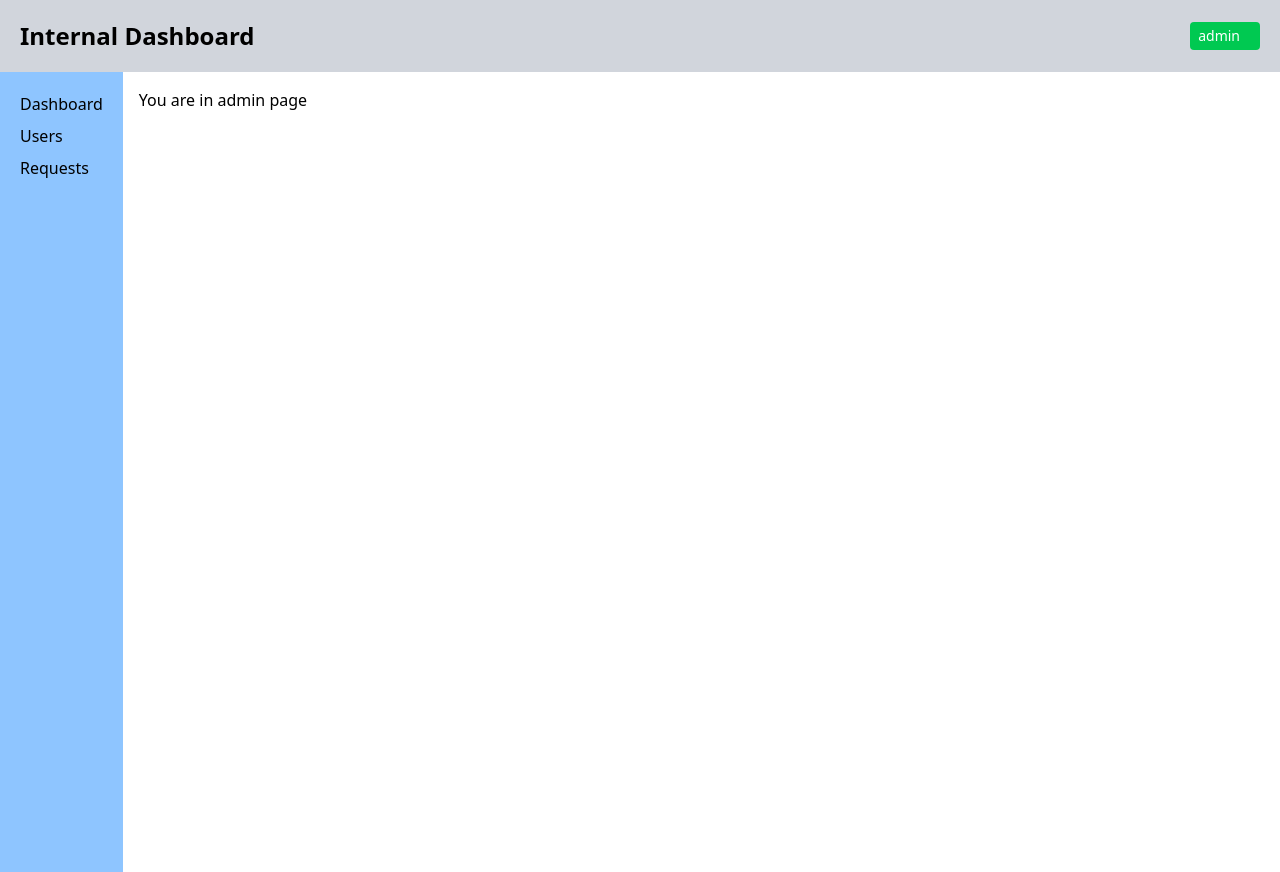
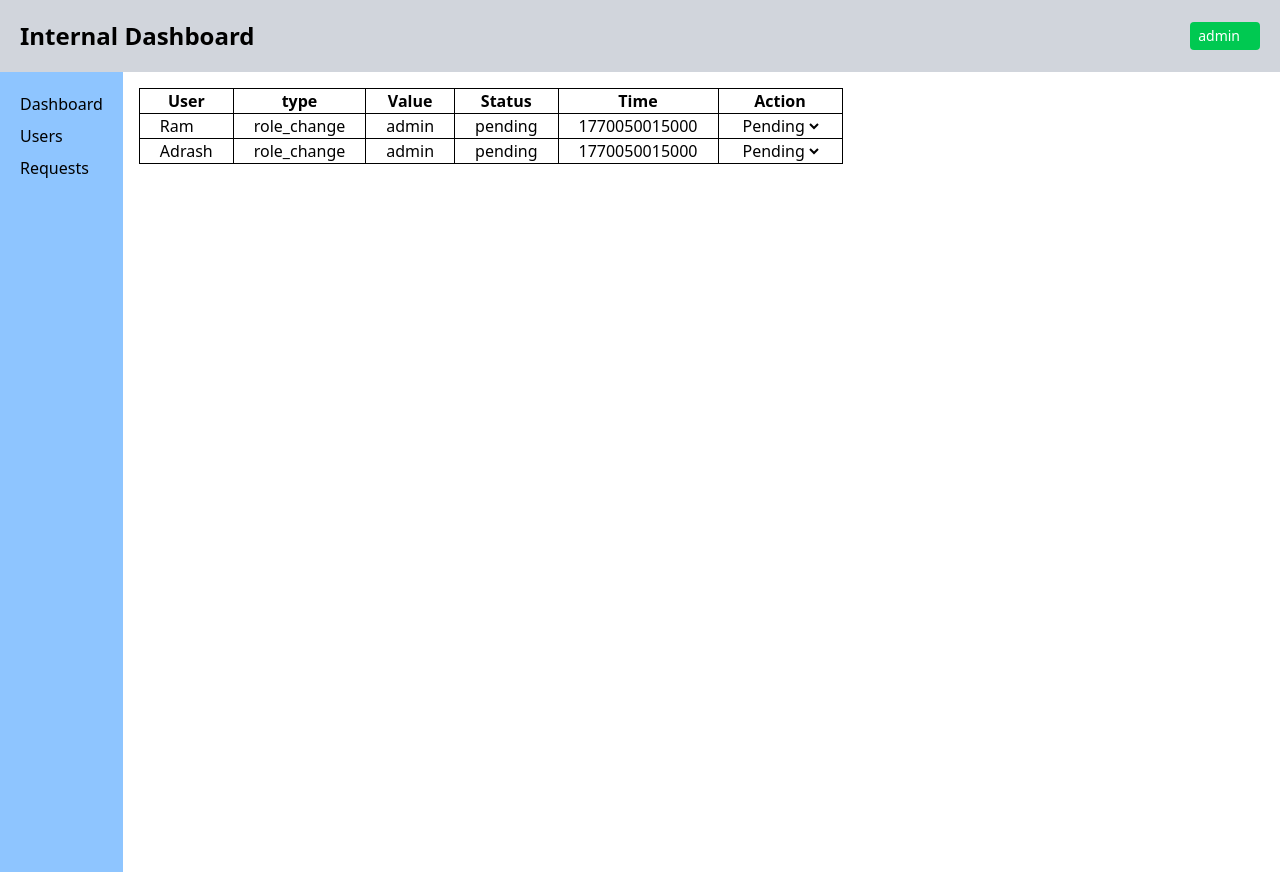
Before and after one commit to itsgauravkumar07/internal-user-management-dashboard, a React (Vite) app: page /dashboard/requests in a window 1280 px wide. Built offline with nearby package versions, Linux system fonts and the light colour scheme.

Commit message:
Add demo data in request state and dispaly it in request page

```diff
--- a/src/context/AppProvider.jsx
+++ b/src/context/AppProvider.jsx
@@ -7,9 +7,40 @@ export default function AppProvider({ children }){
 
     const [currentRole, setCurrentRole] = useState("admin");
 
-    const [users, setUsers] = useState([]);
+    const [users, setUsers] = useState([
+        {
+            id: crypto.randomUUID(),
+            name: "Ram",
+            role: "Admin",
+            status: "Active"
+        },
+        {
+            id: crypto.randomUUID(),
+            name: "Adrash",
+            role: "Member",
+            status: "Active"
+        }
+    ]);
 
-    const [requests, setRequests] = useState([]);
+    const [requests, setRequests] = useState([
+
+        {
+            id: crypto.randomUUID(),
+            userId: users[0]?.id,
+            type: "role_change",
+            requestedValue: "admin",
+            status: "pending",
+            createdAt: Date.now()
+        },
+        {
+            id: crypto.randomUUID(),
+            userId: users[1]?.id,
+            type: "role_change",
+            requestedValue: "admin",
+            status: "pending",
+            createdAt: Date.now()
+        }
+    ]);
 
     return(
         <AppContext.Provider
--- a/src/pages/Request.jsx
+++ b/src/pages/Request.jsx
@@ -2,20 +2,79 @@ import { useAppContext } from '../context/AppProvider';
 
 export default function Request(){
 
-    const { request, setRequest, currentRole } = useAppContext();
+    const { requests, setRequests, currentRole, users } = useAppContext();
 
     return(
         <div>
             {
                 currentRole === "admin"
                 ?
-                <>
-                    <p>You are in admin page</p>
-                </>
+                    <>
+                        <table>
+                            <thead>
+                                <tr className='border'>
+                                    <th className="border px-5">User</th>
+                                    <th className="border px-5">type</th>
+                                    <th className="border px-5">Value</th>
+                                    <th className="border px-5">Status</th>
+                                    <th className="border px-5">Time</th>
+                                    <th className="border px-5">Action</th>
+                                </tr>
+                            </thead>
+                            <tbody>
+
+                                {requests.map(req => {
+                                    const user = users.find(u => u.id === req.userId);
+                                    return(
+                                         <tr key={req.id}>
+                                        <td className="border px-5">
+                                            {user ? user.name : "unknown user"}
+                                        </td>
+                                        <td className="border px-5">{req.type}</td>
+                                        <td className="border px-5">{req.requestedValue}</td>
+                                        <td className="border px-5">{req.status}</td>
+                                        <td className="border px-5">{req.createdAt}</td>
+                                        <td className="border px-5">
+                                            <select>
+                                                <option value="pending">Pending</option>
+                                                <option value="approve">Approve</option>
+                                                <option value="reject">Reject</option>
+                                            </select>
+                                        </td>
+                                    </tr>
+                                    )})}
+                            </tbody>
+                        </table>
+                    </>
                 :
-                <>
-                    <p>You are in member page</p>
-                </>
+                    <>
+                        <table>
+                            <thead>
+                                <tr className='border'>
+                                    <th className="border px-5">User</th>
+                                    <th className="border px-5">type</th>
+                                    <th className="border px-5">Value</th>
+                                    <th className="border px-5">Status</th>
+                                    <th className="border px-5">Time</th>
+                                </tr>
+                            </thead>
+                            <tbody>
+                                {requests.map(req => {
+                                    const user = users.find(u => u.id === req.userId);
+                                    return(
+                                         <tr key={req.id}>
+                                        <td className="border px-5">
+                                            {user ? user.name : "unknown user"}
+                                        </td>
+                                        <td className="border px-5">{req.type}</td>
+                                        <td className="border px-5">{req.requestedValue}</td>
+                                        <td className="border px-5">{req.status}</td>
+                                        <td className="border px-5">{req.createdAt}</td>
+                                    </tr>
+                                )})}
+                            </tbody>
+                        </table>
+                    </>
             }
         </div>
     )
--- a/src/pages/Users.jsx
+++ b/src/pages/Users.jsx
@@ -132,8 +132,8 @@ export default function Users(){
                         ?
                             <p>no users</p>
                         :
-                            <table className="">
-                                <thead className="border ">
+                            <table>
+                                <thead className="border">
                                     <tr className="">
                                         <th className="border">Name</th>
                                         <th className="border">Role</th>
```
